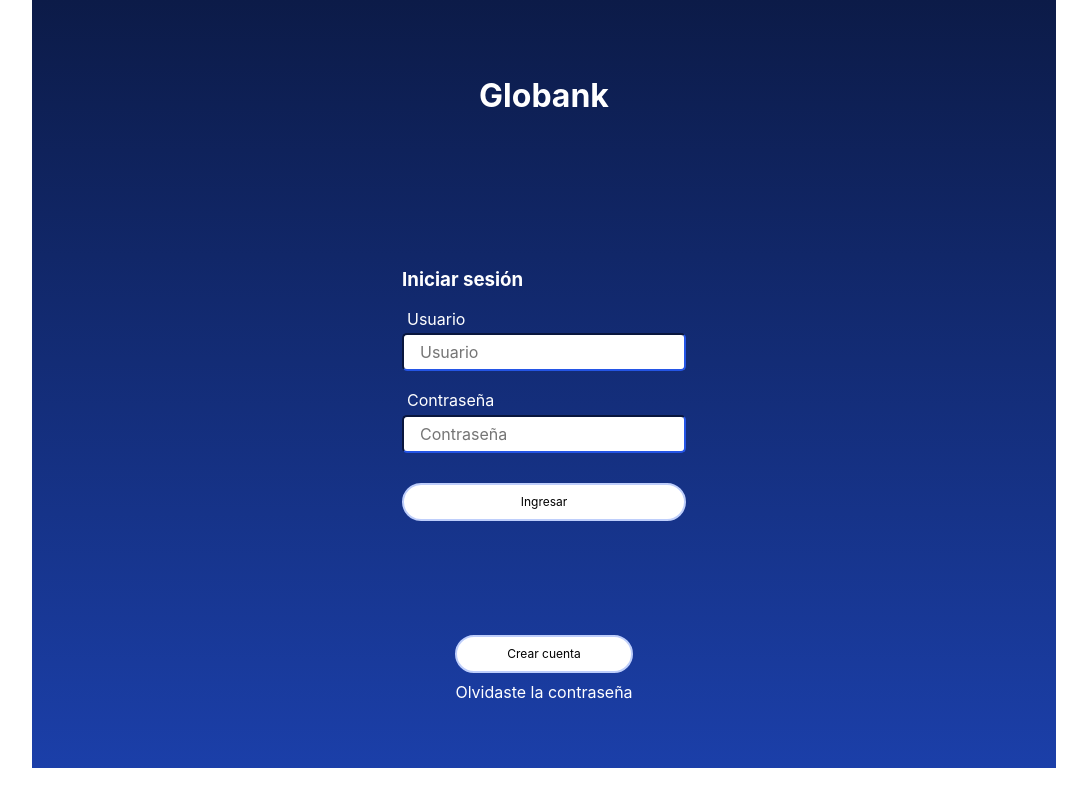
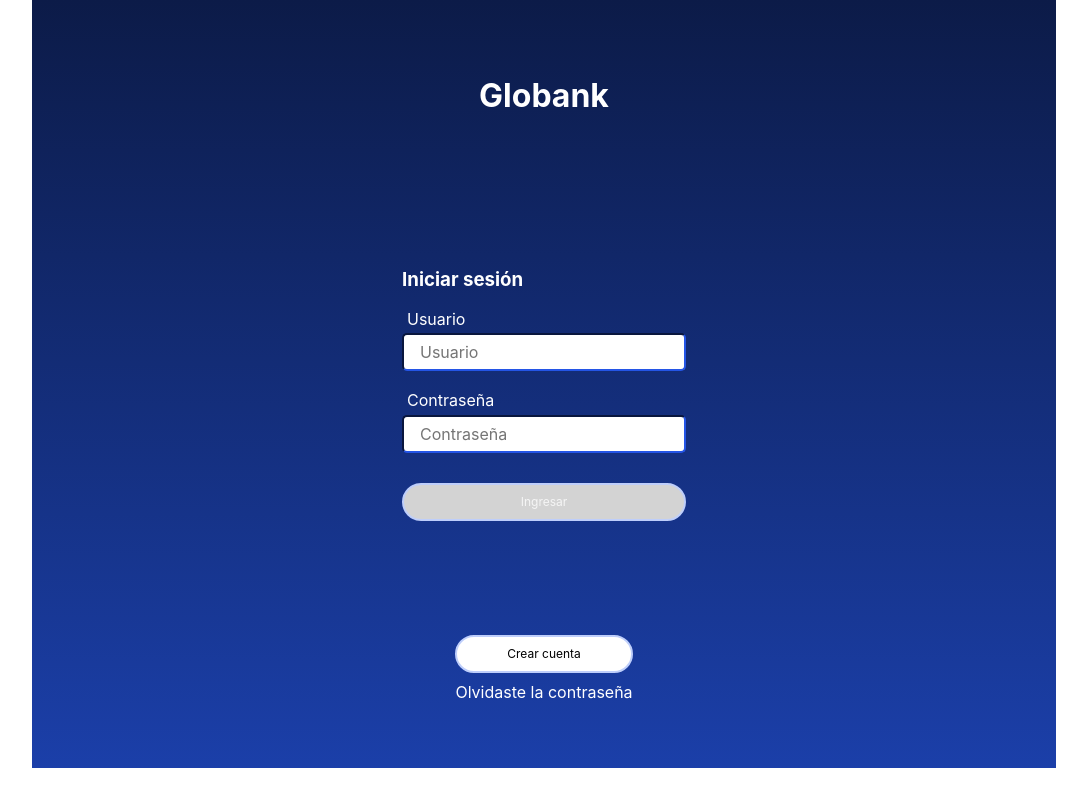
Before and after one commit to xcheckbox/globank, a React (Create React App) app: page /login in a window 1280 px wide. Shown: the whole page, without its empty margins (96-1183 px from the left). Built offline with nearby package versions, Linux system fonts and the light colour scheme.

Commit message:
fake validate login

```diff
--- a/src/components/atoms/Button/index.styled.js
+++ b/src/components/atoms/Button/index.styled.js
@@ -13,6 +13,12 @@ const COLOR = {
 `,
 };
 
+const DISABLED = css`
+  cursor: not-allowed;
+  background: #d3d3d3;
+  color: #f5f5f5;
+`;
+
 export const StyledButton = styled.button`
   cursor: pointer;
   border: none;
@@ -23,4 +29,5 @@ export const StyledButton = styled.button`
   outline: none;
 
   ${({ color }) => color && COLOR[color]}
+  ${({ disabled }) => disabled && DISABLED}
 `;
--- a/src/components/molecules/LoginForm/index.js
+++ b/src/components/molecules/LoginForm/index.js
@@ -1,4 +1,4 @@
-import React from 'react'
+import React, { useEffect, useState } from 'react'
 import { useForm } from '../../../hooks/useForm'
 import { Button } from '../../atoms/Button'
 import { Input } from '../../atoms/Input'
@@ -14,6 +14,14 @@ export const LoginForm = ({
     username: '',
     password: ''
   })
+
+  const [disabled, setDisabled] = useState(true);
+
+  useEffect(() => {
+    if (formState.username && formState.password) {
+      setDisabled(false);
+    }
+  }, [formState])
 
   return (
     <StyledLoginForm>
@@ -41,7 +49,13 @@ export const LoginForm = ({
           />
         </StyledFormControl>
 
-        <Button color='secondary' onClick={onSubmit}>Ingresar</Button>
+        <Button
+          color='secondary'
+          onClick={onSubmit}
+          disabled={disabled}
+        >
+          Ingresar
+        </Button>
       </form>
     </StyledLoginForm>
   )
```
